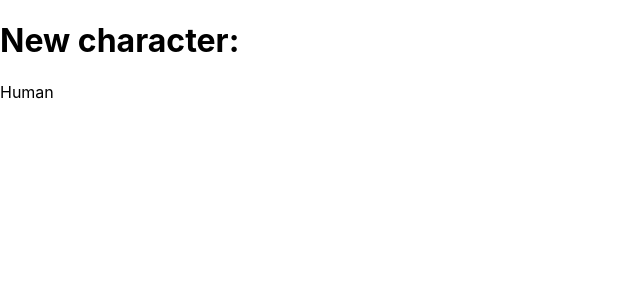
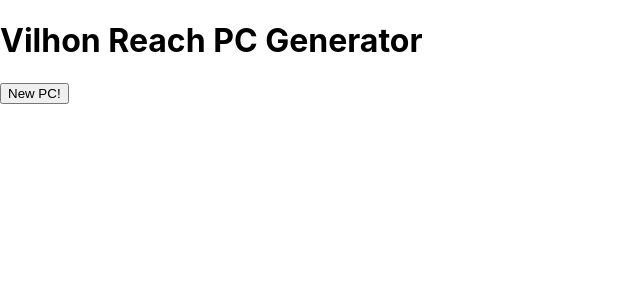
Before and after one commit to ypaulsussman/ssvr-chargen, a React (Create React App) app: page / in a window 1280 px wide. Shown: the top 300 px of the page, without its empty margins (0-640 px from the left). Built offline with nearby package versions, Linux system fonts and the light colour scheme.

Commit message:
- add basic attr-randomization - expand json

```diff
--- a/src/CharGen.js
+++ b/src/CharGen.js
@@ -1,14 +1,11 @@
 import React, { Component } from "react";
 import data from "./ssvrCharGen.json";
-class CharGen extends Component {
-  constructor() {
-    super();
-    this.state = { ...data };
-  }
 
-  randomValFor = (hash) => {
+const randomValFrom = (hash) => {
   const arrayedHash = Object.entries(hash);
 
+  // If a given entry has a weight:Integer, then add its key to the array that many times;
+  // otherwise, add its key once.
   const weightedHashKeys = arrayedHash.reduce((accumulator, entry) => {
     let i = 0;
     while (i < (entry[1].weight ? entry[1].weight : 1)) {
@@ -18,16 +15,70 @@ class CharGen extends Component {
     return accumulator;
   }, []);
 
+  // Select a random key from that weighted array,
+  // then pull that key's value from the hash
   const randomIndex = Math.floor(Math.random() * weightedHashKeys.length);
   return hash[weightedHashKeys[randomIndex]];
 };
 
+class CharGen extends Component {
+  constructor() {
+    super();
+    this.state = { ...data };
+  }
+
+  genNewChar = () => {
+    const pcRace = randomValFrom(this.state.pcAttributes.races);
+    const pcClass = randomValFrom(this.state.pcAttributes.classes);
+    const pcArchetype = randomValFrom(pcClass.archetypes);
+    const pcHook = randomValFrom(this.state.pcAttributes.characterHooks);
+    const pcBackground = randomValFrom(pcHook.backgrounds);
+    const pcNpc = randomValFrom(this.state.pcAttributes.npcConnections);
+    this.setState({
+      currentChar: {
+        pcRace,
+        pcClass,
+        pcArchetype,
+        pcHook,
+        pcBackground,
+        pcNpc,
+      },
+    });
+  };
+
   render() {
-    const pcRace = this.randomValFor(this.state.pcAttributes.races);
+    const { currentChar } = this.state;
     return (
       <div className="char-gen">
-        <h1>New character:</h1>
-        {pcRace.name}
+        <h1>Vilhon Reach PC Generator</h1>
+        <button onClick={this.genNewChar}>New PC!</button>
+        <main>
+          {currentChar && (
+            <>
+              <h2>New character:</h2>
+
+              <h3>Race and Class:</h3>
+              <h4>{currentChar.pcRace.name}</h4>
+              <p>{currentChar.pcRace.description}</p>
+
+              <h4>{currentChar.pcClass.name}</h4>
+              <p>{currentChar.pcClass.description}</p>
+
+              <h4>{currentChar.pcArchetype.name}</h4>
+              <p>{currentChar.pcArchetype.description}</p>
+
+              <h3>Background and Campaign Hook:</h3>
+              <h4>{currentChar.pcHook.name}</h4>
+              <p>{currentChar.pcHook.description}</p>
+
+              <h4>{currentChar.pcBackground.name}</h4>
+              <p>{currentChar.pcBackground.description}</p>
+
+              <h4>{currentChar.pcNpc.name}</h4>
+              <p>{currentChar.pcNpc.description}</p>
+            </>
+          )}
+        </main>
       </div>
     );
   }
--- a/src/ssvrCharGen.json
+++ b/src/ssvrCharGen.json
@@ -104,11 +104,11 @@
             "description": "jerky, unpredictable movements - maddening, masterful foe - play the fool, bring gladness, demonstrate humility"
           },
           "kensei": {
-            "name": "Way of the Kensei (Bladelord Legacy)",
+            "name": "Way of the Kensei (Descendent of the Bladelords)",
             "description": "the weapon becomes an extension of the body - a tool to express beauty and precision"
           },
           "wayOfMercy": {
-            "name": "Way of Mercy (Path of Mussum and Nun)",
+            "name": "Way of Mercy (Paths of Mussum and Nun)",
             "description": "wandering physicians to the poor and hurt - to the evil, a swift end as an act of kindness"
           }
         }
@@ -239,141 +239,151 @@
     "characterHooks": {
       "alabasterOutcast": {
         "name": "Alabaster Outcast",
-        "description": "You are a member of one of Arrabar's wealthier families... or rather, you used to be. A falling-out left you disowned and disinherited. Now you hope to get away from the city and find fortune enough to shame your former kinsfolk — goals which led you to the Harpers. Despite your exile, your name still carries considerable weight in the region.",
-        "backgrounds": [
-          "Acolyte",
-          "Charlatan",
-          "Cloistered Scholar",
-          "Courtier",
-          "Criminal",
-          "Entertainer",
-          "Faction Agent",
-          "Hermit",
-          "Noble",
-          "Sage"
-        ]
+        "description": "You are a member of one of Arrabar's wealthier families... or rather, you used to be. A falling-out left you disowned and disinherited. You now hope find fortune and reknown enough to shame your former kinsfolk — goals which led you to the Harpers. Despite your exile, your family name still carries considerable weight in the region.",
+        "backgrounds": {
+          "acolyte": { "name": "Acolyte", "description": "" },
+          "charlatan": { "name": "Charlatan", "description": "" },
+          "cloisteredScholar": {
+            "name": "Cloistered Scholar",
+            "description": ""
+          },
+          "courtier": { "name": "Courtier", "description": "" },
+          "criminal": { "name": "Criminal", "description": "" },
+          "entertainer": { "name": "Entertainer", "description": "" },
+          "factionAgent": { "name": "Faction Agent", "description": "" },
+          "hermit": { "name": "Hermit", "description": "" },
+          "noble": { "name": "Noble", "description": "" },
+          "sage": { "name": "Sage", "description": "" }
+        }
       },
       "exDockTough": {
         "name": "Ex-Dock Tough",
         "description": "Though you were raised as a member of one of Mimph's various criminal gangs, you never fit in with the rest of your settled, metropolitan brethren. The Harpers in particular recognized your wanderlust and potential as an agent. Over the years, you fell out of favor with the dockland gangs, and eventually left to pursue interests outside of simple banditry, though you still remember the lessons your criminal relations taught you. ",
-        "backgrounds": [
-          "Charlatan",
-          "Criminal",
-          "Entertainer",
-          "Folk Hero",
-          "Gladiator",
-          "Mercenary Veteran",
-          "Pirate",
-          "Sailor",
-          "Soldier",
-          "Urchin"
-        ]
+        "backgrounds": {
+          "charlatan": { "name": "Charlatan", "description": "" },
+          "criminal": { "name": "Criminal", "description": "" },
+          "entertainer": { "name": "Entertainer", "description": "" },
+          "folkHero": { "name": "Folk Hero", "description": "" },
+          "gladiator": { "name": "Gladiator", "description": "" },
+          "mercenaryVeteran": {
+            "name": "Mercenary Veteran",
+            "description": ""
+          },
+          "pirate": { "name": "Pirate", "description": "" },
+          "sailor": { "name": "Sailor", "description": "" },
+          "soldier": { "name": "Soldier", "description": "" },
+          "urchin": { "name": "Urchin", "description": "" }
+        }
       },
       "exchangeAgent": {
         "name": "Exchange Agent",
         "description": "Although you're a relative newcomer to Sespech, you're not some naive stranger. You've been sent by the Harper network of the Dales to learn more about the Vilhon Reach by experiencing the frontier firsthand. After arriving, you reported to Mimph and placed your expertise at Sendra's disposal.",
-        "backgrounds": [
-          "Acolyte",
-          "Anthropologist",
-          "Archaeologist",
-          "Courtier",
-          "Entertainer",
-          "Faction Agent",
-          "Investigator",
-          "Knight of the Order",
-          "Sailor",
-          "Spy"
-        ]
+        "backgrounds": {
+          "acolyte": { "name": "Acolyte", "description": "" },
+          "anthropologist": { "name": "Anthropologist", "description": "" },
+          "archaeologist": { "name": "Archaeologist", "description": "" },
+          "courtier": { "name": "Courtier", "description": "" },
+          "entertainer": { "name": "Entertainer", "description": "" },
+          "factionAgent": { "name": "Faction Agent", "description": "" },
+          "investigator": { "name": "Investigator", "description": "" },
+          "knightOfTheOrder": {
+            "name": "Knight of the Order",
+            "description": ""
+          },
+          "sailor": { "name": "Sailor", "description": "" },
+          "spy": { "name": "Spy", "description": "" }
+        }
       },
       "monumentScholar": {
         "name": "Monument Scholar",
         "description": "As a child in Mimph, the city's ancient architecture inspired you with wonder. Your fascination with these relics has only grown in the years since: and, though you know little about the actual lore of the millennia-old monuments, you've studied these colossal works extensively, developing an in-depth knowledge of some of the city's most famous landmarks. Through these studies, you've encountered the research of Harrovyr/Martish several times... and they, apparently, have heard of you.",
-        "backgrounds": [
-          "Anthropologist",
-          "Archaeologist",
-          "City Watch",
-          "Cloistered Scholar",
-          "Guild Artisan",
-          "Hermit",
-          "Inheritor",
-          "Noble",
-          "Sage",
-          "Urchin"
-        ]
+        "backgrounds": {
+          "anthropologist": { "name": "Anthropologist", "description": "" },
+          "archaeologist": { "name": "Archaeologist", "description": "" },
+          "cityWatch": { "name": "City Watch", "description": "" },
+          "cloisteredScholar": {
+            "name": "Cloistered Scholar",
+            "description": ""
+          },
+          "guildArtisan": { "name": "Guild Artisan", "description": "" },
+          "hermit": { "name": "Hermit", "description": "" },
+          "inheritor": { "name": "Inheritor", "description": "" },
+          "noble": { "name": "Noble", "description": "" },
+          "sage": { "name": "Sage", "description": "" },
+          "urchin": { "name": "Urchin", "description": "" }
+        }
       },
       "regionalWanderer": {
         "name": "Regional Wanderer",
         "description": "You are a member of the Turami or Shaaran ethnicity; you left your homeland to learn more about the mysteries of the wider world. Your travels have recently brought you to the Mimph, and the attentions of a local scholar.",
-        "backgrounds": [
-          "Acolyte",
-          "Entertainer",
-          "Far Traveler",
-          "Folk Hero",
-          "Gladiator",
-          "Guild Merchant",
-          "Inheritor",
-          "Knight",
-          "Mercenary Veteran",
-          "Outlander"
-        ]
+        "backgrounds": {
+          "acolyte": { "name": "Acolyte", "description": "" },
+          "entertainer": { "name": "Entertainer", "description": "" },
+          "farTraveler": { "name": "Far Traveler", "description": "" },
+          "folkHero": { "name": "Folk Hero", "description": "" },
+          "gladiator": { "name": "Gladiator", "description": "" },
+          "guildMerchant": { "name": "Guild Merchant", "description": "" },
+          "inheritor": { "name": "Inheritor", "description": "" },
+          "knight": { "name": "Knight", "description": "" },
+          "mercenaryVeteran": {
+            "name": "Mercenary Veteran",
+            "description": ""
+          },
+          "outlander": { "name": "Outlander", "description": "" }
+        }
       },
       "ruinRaider": {
         "name": "Ruin Raider",
         "description": "While the mercantile networks of the Vilhon Reach appeal to your keen eye for monetary gain, you know that the boldest route to true fortune lies in hunting down rare relics and selling them to the highest bidder. Working for the Harpers seemed like an obvious decision, paying for you to travel throughout the region in your search for wealth, so you signed up right away. You brought with you a sharp eye and keen ability to distinguish fakes from the genuine article.",
-        "backgrounds": [
-          "Anthropologist",
-          "Archaeologist",
-          "Charlatan",
-          "Criminal",
-          "Guild Artisan",
-          "Guild Merchant",
-          "Hermit",
-          "Inheritor",
-          "Investigator",
-          "Urban Bounty Hunter"
-        ]
+        "backgrounds": {
+          "anthropologist": { "name": "Anthropologist", "description": "" },
+          "archaeologist": { "name": "Archaeologist", "description": "" },
+          "charlatan": { "name": "Charlatan", "description": "" },
+          "criminal": { "name": "Criminal", "description": "" },
+          "guildArtisan": { "name": "Guild Artisan", "description": "" },
+          "guildMerchant": { "name": "Guild Merchant", "description": "" },
+          "hermit": { "name": "Hermit", "description": "" },
+          "inheritor": { "name": "Inheritor", "description": "" },
+          "investigator": { "name": "Investigator", "description": "" },
+          "urbanBountyHunter": {
+            "name": "Urban Bounty Hunter",
+            "description": ""
+          }
+        }
       }
     },
     "npcConnections": {
       "harrovyr": {
         "name": "Lady Sendra Harrovyr",
-        "description": "human fighter, morningstar and quarterstaff - scholar of tactics, historian of battles - originally from Cormyr - clandestine Harper, reluctant schemer",
-        "image": ""
+        "description": "human fighter, morningstar and quarterstaff - scholar of tactics, historian of battles - originally from Cormyr - clandestine Harper, reluctant schemer"
       },
       "martish": {
         "name": "Sir Curonar Martish",
-        "description": "expatriate Turami noble - acclaimed scholar of the Vilhon Reach - socially refined, public face of Martish House - spouse of Sendra Harrovyr",
-        "image": ""
+        "description": "expatriate Turami noble - acclaimed scholar of the Vilhon Reach - socially refined, public face of Martish House - spouse of Sendra Harrovyr"
       },
       "tauno": {
         "name": "Admiral Kalisa Tauno",
-        "description": "Lord-Mayor of Mimph - first Sespech high official not from the Baron's old adventuring band - friendly but tired, constantly harried by matters of the governance - current focus is building fleet to counter Arrabar piracy",
-        "image": ""
+        "description": "Lord-Mayor of Mimph - first Sespech high official not from the Baron's old adventuring band - friendly but tired, constantly harried by matters of the governance - current focus is building fleet to counter Arrabar piracy"
       },
       "ferrentio": {
         "name": "Watcher (Marasa) Ferrentio",
-        "description": "high priestess at temple of Helm (largest in city) - young, powerful force within the entire church hierarchy - temple works with city guard to ensure no region is unpatrolled - also sponsors itinerant Helmite clerics and paladins across the Reach",
-        "image": ""
+        "description": "high priestess at temple of Helm (largest in city) - young, powerful force within the entire church hierarchy - temple works with city guard to ensure no region is unpatrolled - also sponsors itinerant Helmite clerics and paladins across the Reach"
       },
       "nivlandil": {
         "name": "Leïs Nívlandil",
-        "description": "headmaster of Stone of the Seers (small/only school of magic in city) - focus on abjuration and divination magics - air of elitism ascribed to students and faculty - small size actually stems from reticence: knows how mistrusted wizards (and elves) are in the Reach, and wants to tread lightly",
-        "image": ""
+        "description": "headmaster of Stone of the Seers (small/only school of magic in city) - focus on abjuration and divination magics - air of elitism ascribed to students and faculty - small size actually stems from reticence: knows how mistrusted wizards (and elves) are in the Reach, and wants to tread lightly"
       },
       "kalmeralm": {
         "name": "Sabriyya Kalmeralm",
-        "description": "owner of the Bazaar of Sails - keeps the peace between squabbling traders, maintains fair prices, limits racketeering - quick wit, aristocratic bearing, fiery temper, and unforgiving memory - daughter of the first Prince of the Market (who disappeared ~30 years ago)",
-        "image": ""
+        "description": "owner of the Bazaar of Sails - keeps the peace between squabbling traders, maintains fair prices, limits racketeering - quick wit, aristocratic bearing, fiery temper, and unforgiving memory - daughter of the first Prince of the Market (who disappeared ~30 years ago)"
       },
       "raakes": {
         "name": "Ma'am Raakës",
-        "description": "half-elven owner of the Coral Reef (largest festhall in town) - four-storey, flamboyant seaside manor-house - beneath passionate facade, a cold-eyed power-broker among the merchants and nobility",
-        "image": ""
+        "description": "half-elven owner of the Coral Reef (largest festhall in town) - four-storey, flamboyant seaside manor-house - beneath passionate facade, a cold-eyed power-broker among the merchants and nobility... and, possibly, less-savory elements"
       },
       "droaeb": {
         "name": "Jorsten Draeb",
-        "description": "dwarven Master of Games at the Serpent's Run (city hippodrome) - prefers to host decathlons, horse and dog races, displays of magic, circus performances, and (on rare occasions) mock-gladiatorial battles - despite frequent requests, never books what he classifies 'bloodsport'",
-        "image": ""
+        "description": "dwarven Master of Games at the Serpent's Run (city hippodrome) - prefers to host decathlons, horse and dog races, displays of magic, circus performances, and (on rare occasions) mock-gladiatorial battles - despite frequent requests, never books what he classifies 'bloodsport'"
       }
     },
     "backgrounds": {}
```
Lines whose indentation alone changed are shown as unchanged.
